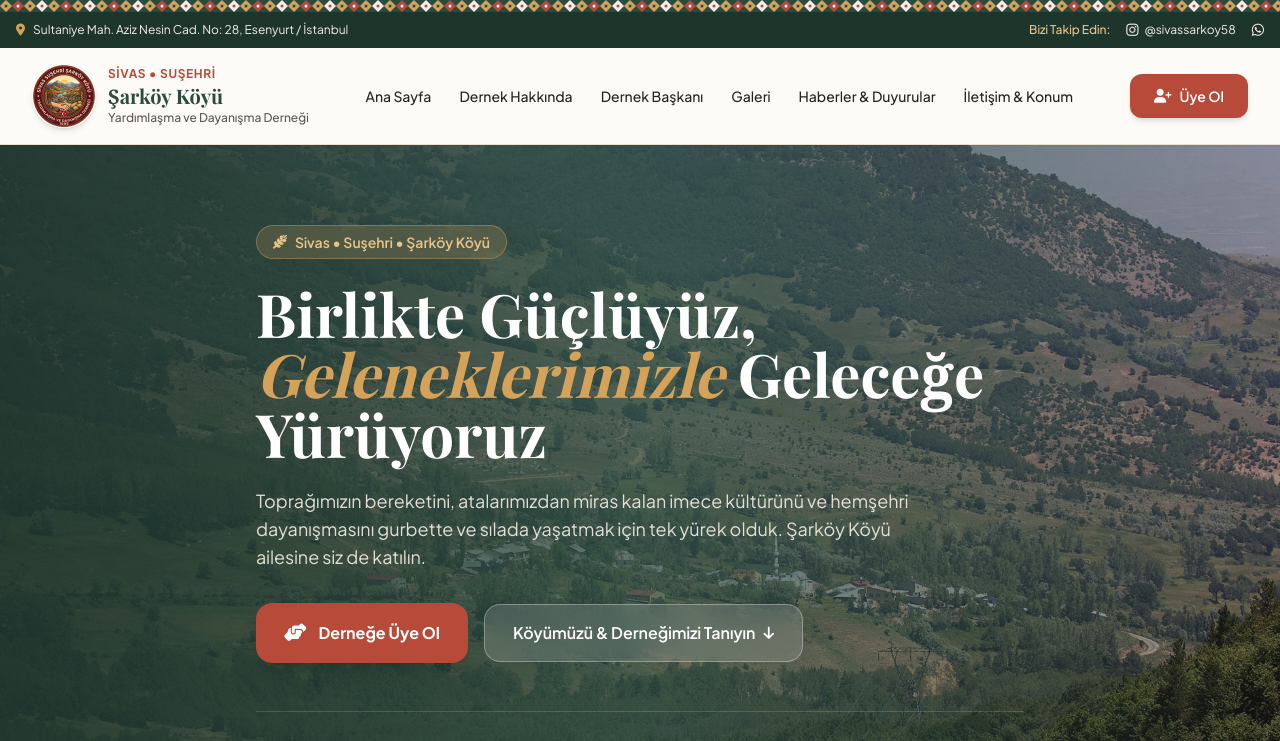
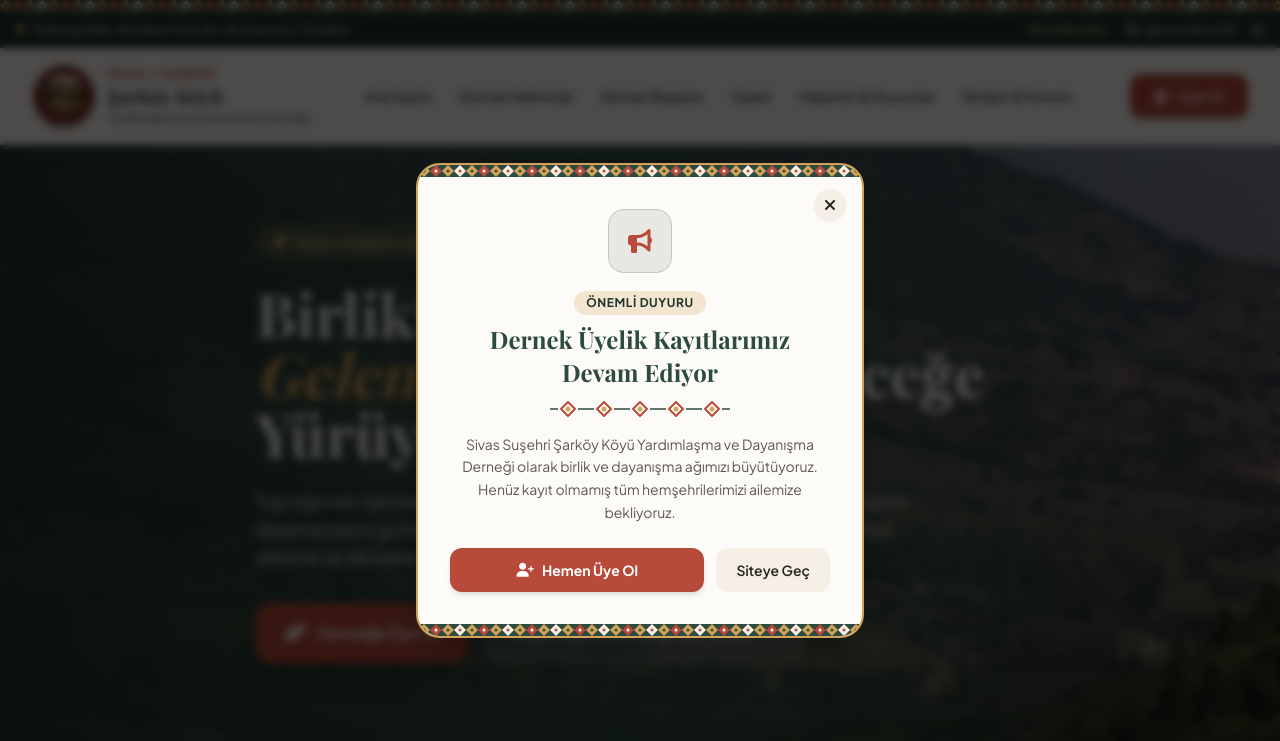
Before and after one commit to SarkoyDernegi58/sivassarkoy, a plain HTML site: page index.html in a window 1280 px wide. Shown: the top 741 px of the page. Drawn offline with nearby package versions, Linux system fonts and the light colour scheme; a web font is replaced by a local one.

Commit message:
Add welcome popup for membership announcement

```diff
--- a/index.html
+++ b/index.html
@@ -1005,5 +1005,54 @@
             }
         });
     </script>
+    <!-- AÇILIŞ DUYURU PENCERESİ (POPUP) -->
+    <div id="welcome-popup" class="fixed inset-0 z-50 flex items-center justify-center p-4 bg-black/70 backdrop-blur-sm">
+        <div class="bg-anadolu-cream w-full max-w-md rounded-3xl shadow-2xl border-2 border-anadolu-wheat overflow-hidden relative">
+            <div class="kilim-border"></div>
+
+            <!-- Kapatma Çarpı Butonu -->
+            <button onclick="closeWelcomePopup()" aria-label="Duyuruyu Kapat" class="absolute top-6 right-4 w-8 h-8 rounded-full bg-anadolu-sand hover:bg-anadolu-terracotta hover:text-white text-anadolu-charcoal flex items-center justify-center transition shadow-sm">
+                <i class="fa-solid fa-xmark"></i>
+            </button>
+
+            <div class="p-7 sm:p-8 text-center">
+                <div class="w-16 h-16 rounded-2xl bg-anadolu-forest/10 text-anadolu-forest flex items-center justify-center mx-auto mb-4 border border-anadolu-forest/20">
+                    <i class="fa-solid fa-bullhorn text-2xl text-anadolu-terracotta"></i>
+                </div>
+
+                <span class="inline-block bg-anadolu-wheat/25 text-anadolu-forestDark text-xs font-bold px-3 py-1 rounded-full uppercase tracking-wider mb-2">
+                    Önemli Duyuru
+                </span>
+
+                <h3 class="font-serif text-2xl font-bold text-anadolu-forest leading-snug mb-3">
+                    Dernek Üyelik Kayıtlarımız Devam Ediyor
+                </h3>
+
+                <div class="kilim-divider mb-4"></div>
+
+                <p class="text-sm text-anadolu-muted leading-relaxed mb-6">
+                    Sivas Suşehri Şarköy Köyü Yardımlaşma ve Dayanışma Derneği olarak birlik ve dayanışma ağımızı büyütüyoruz. Henüz kayıt olmamış tüm hemşehrilerimizi ailemize bekliyoruz.
+                </p>
+
+                <div class="flex flex-col sm:flex-row gap-3">
+                    <button onclick="closeWelcomePopup(); openMemberModal();" class="flex-1 bg-anadolu-terracotta hover:bg-anadolu-terracottaDark text-white font-bold py-3 px-4 rounded-xl shadow-md transition flex items-center justify-center gap-2 text-sm">
+                        <i class="fa-solid fa-user-plus"></i>
+                        <span>Hemen Üye Ol</span>
+                    </button>
+                    <button onclick="closeWelcomePopup()" class="sm:w-auto bg-anadolu-sand hover:bg-anadolu-warm text-anadolu-charcoal font-semibold py-3 px-5 rounded-xl transition text-sm">
+                        Siteye Geç
+                    </button>
+                </div>
+            </div>
+            <div class="kilim-border"></div>
+        </div>
+    </div>
+
+    <script>
+        function closeWelcomePopup() {
+            const popup = document.getElementById('welcome-popup');
+            if (popup) popup.classList.add('hidden');
+        }
+    </script>
 </body>
 </html>
```
